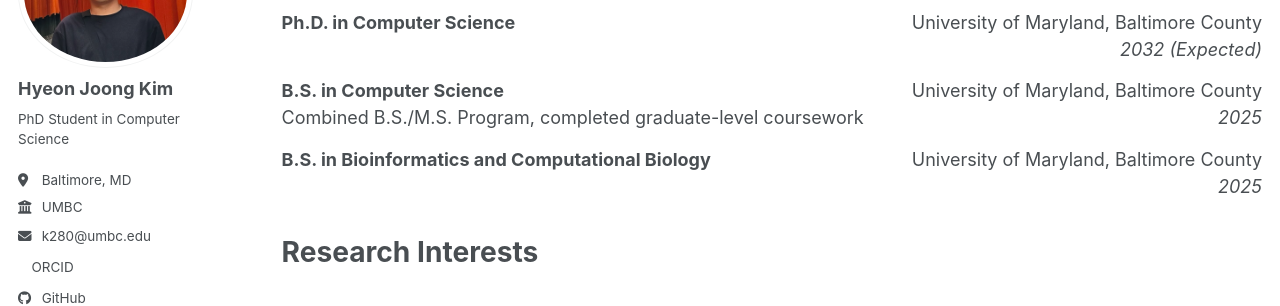
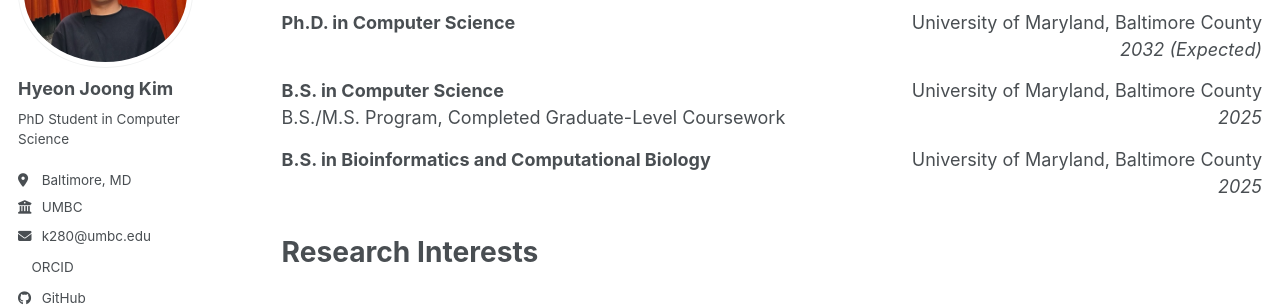
Before and after one commit to hyeonjoong-k/hyeonjoong-k.github.io, a Jekyll site: the page built from _pages/cv.md, in a window 1280 px wide and 900 px high. Shown: the part 182-488 px from the top of the window. Built offline with Jekyll 4.4.1, drawn with Linux system fonts in a browser that asks for light colours; a style sheet for code colours, icons or effects is not loaded.

Commit message:
Update cv.md

```diff
--- a/_pages/cv.md
+++ b/_pages/cv.md
@@ -15,7 +15,7 @@
 <div style="display: flex; justify-content: flex-end; margin-bottom: 0.8em;"><em>2032 (Expected)</em></div>
 
 <div style="display: flex; justify-content: space-between;"><strong>B.S. in Computer Science</strong><span>University of Maryland, Baltimore County</span></div>
-<div style="display: flex; justify-content: space-between; margin-bottom: 0.8em;"><span>Combined B.S./M.S. Program, completed graduate-level coursework</span><em>2025</em></div>
+<div style="display: flex; justify-content: space-between; margin-bottom: 0.8em;"><span>B.S./M.S. Program, Completed Graduate-Level Coursework</span><em>2025</em></div>
 
 <div style="display: flex; justify-content: space-between;"><strong>B.S. in Bioinformatics and Computational Biology</strong><span>University of Maryland, Baltimore County</span></div>
 <div style="display: flex; justify-content: flex-end; margin-bottom: 2em;"><em>2025</em></div>
```
